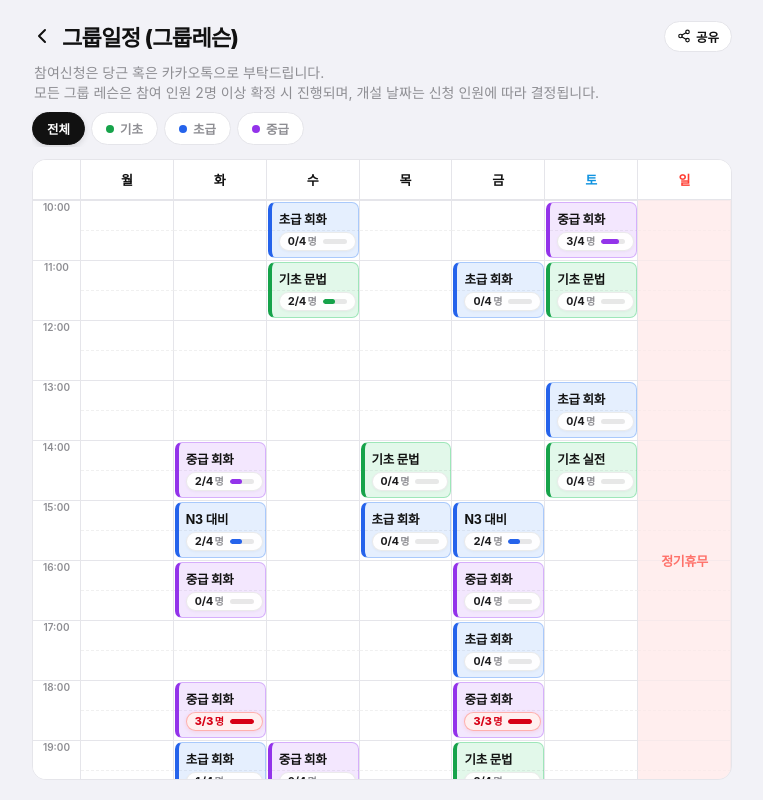
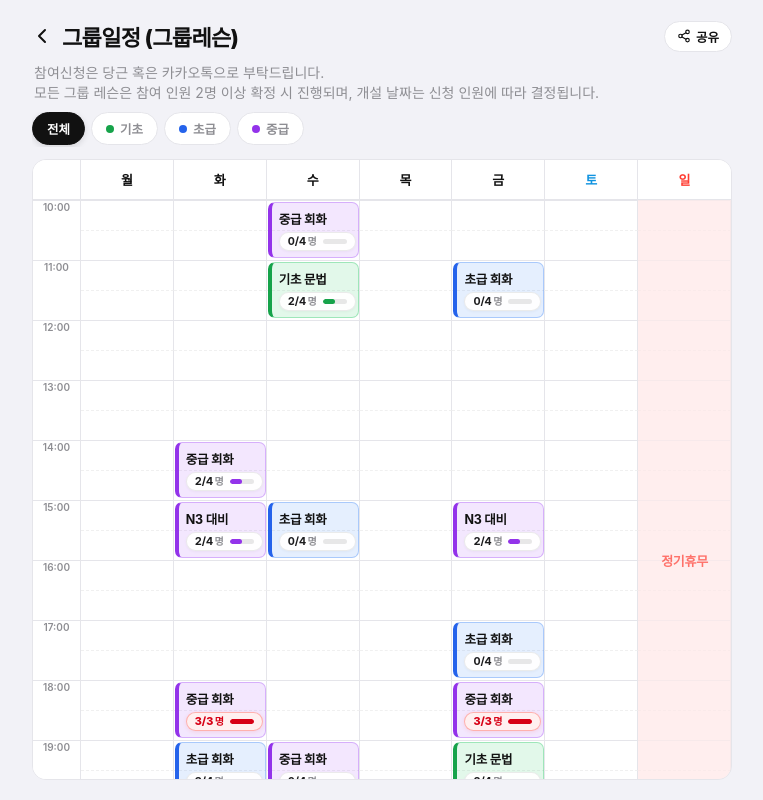
Before and after one commit to yonroku46/mk-lp, a Next.js app: page /schedule/group in a window 1280 px wide. Shown: the whole page, without its empty margins (258-1021 px from the left). Built offline with nearby package versions, Linux system fonts and the light colour scheme.

Commit message:
그룹 스케쥴 업데이트

```diff
--- a/src/app/schedule/group/page.tsx
+++ b/src/app/schedule/group/page.tsx
@@ -107,18 +107,10 @@ function GroupScheduleContent() {
     {
       id: 'tue-15',
       title: 'N3 대비',
-      level: '초급',
+      level: '중급',
       maxMembers: 4,
       currentMembers: 2,
       schedule: [{ day: 1, start: '15:00', end: '16:00' }],
-    },
-    {
-      id: 'tue-16',
-      title: '중급 회화',
-      level: '중급',
-      maxMembers: 4,
-      currentMembers: 0,
-      schedule: [{ day: 1, start: '16:00', end: '17:00' }],
     },
     {
       id: 'tue-18',
@@ -133,13 +125,13 @@ function GroupScheduleContent() {
       title: '초급 회화',
       level: '초급',
       maxMembers: 4,
-      currentMembers: 1,
+      currentMembers: 3,
       schedule: [{ day: 1, start: '19:00', end: '20:00' }],
     },
     {
       id: 'tue-20',
-      title: '기초 문법',
-      level: '기초',
+      title: '초급 회화',
+      level: '초급',
       maxMembers: 4,
       currentMembers: 0,
       schedule: [{ day: 1, start: '20:00', end: '21:00' }],
@@ -148,8 +140,8 @@ function GroupScheduleContent() {
     // ---------------- 수요일 (day: 2) ----------------
     {
       id: 'wed-10',
-      title: '초급 회화',
-      level: '초급',
+      title: '중급 회화',
+      level: '중급',
       maxMembers: 4,
       currentMembers: 0,
       schedule: [{ day: 2, start: '10:00', end: '11:00' }],
@@ -161,6 +153,14 @@ function GroupScheduleContent() {
       maxMembers: 4,
       currentMembers: 2,
       schedule: [{ day: 2, start: '11:00', end: '12:00' }],
+    },
+      {
+      id: 'wed-15',
+      title: '초급 회화',
+      level: '초급',
+      maxMembers: 4,
+      currentMembers: 0,
+      schedule: [{ day: 2, start: '15:00', end: '16:00' }],
     },
     {
       id: 'wed-19',
@@ -179,24 +179,6 @@ function GroupScheduleContent() {
       schedule: [{ day: 2, start: '20:00', end: '21:00' }],
     },
 
-    // ---------------- 목요일 (day: 3) ----------------
-    {
-      id: 'thu-14',
-      title: '기초 문법',
-      level: '기초',
-      maxMembers: 4,
-      currentMembers: 0,
-      schedule: [{ day: 3, start: '14:00', end: '15:00' }],
-    },
-    {
-      id: 'thu-15',
-      title: '초급 회화',
-      level: '초급',
-      maxMembers: 4,
-      currentMembers: 0,
-      schedule: [{ day: 3, start: '15:00', end: '16:00' }],
-    },
-
     // ---------------- 금요일 (day: 4) ----------------
     {
       id: 'fri-11',
@@ -209,18 +191,10 @@ function GroupScheduleContent() {
     {
       id: 'fri-15',
       title: 'N3 대비',
-      level: '초급',
+      level: '중급',
       maxMembers: 4,
       currentMembers: 2,
       schedule: [{ day: 4, start: '15:00', end: '16:00' }],
-    },
-    {
-      id: 'fri-16',
-      title: '중급 회화',
-      level: '중급',
-      maxMembers: 4,
-      currentMembers: 0,
-      schedule: [{ day: 4, start: '16:00', end: '17:00' }],
     },
     {
       id: 'fri-17',
@@ -245,40 +219,6 @@ function GroupScheduleContent() {
       maxMembers: 4,
       currentMembers: 2,
       schedule: [{ day: 4, start: '19:00', end: '20:00' }],
-    },
-
-    // ---------------- 토요일 (day: 5) ----------------
-    {
-      id: 'sat-10',
-      title: '중급 회화',
-      level: '중급',
-      maxMembers: 4,
-      currentMembers: 3,
-      schedule: [{ day: 5, start: '10:00', end: '11:00' }],
-    },
-    {
-      id: 'sat-11',
-      title: '기초 문법',
-      level: '기초',
-      maxMembers: 4,
-      currentMembers: 0,
-      schedule: [{ day: 5, start: '11:00', end: '12:00' }],
-    },
-    {
-      id: 'sat-12',
-      title: '초급 회화',
-      level: '초급',
-      maxMembers: 4,
-      currentMembers: 0,
-      schedule: [{ day: 5, start: '13:00', end: '14:00' }],
-    },
-    {
-      id: 'sat-13',
-      title: '기초 실전',
-      level: '기초',
-      maxMembers: 4,
-      currentMembers: 0,
-      schedule: [{ day: 5, start: '14:00', end: '15:00' }],
     },
   ], []);
 
```
